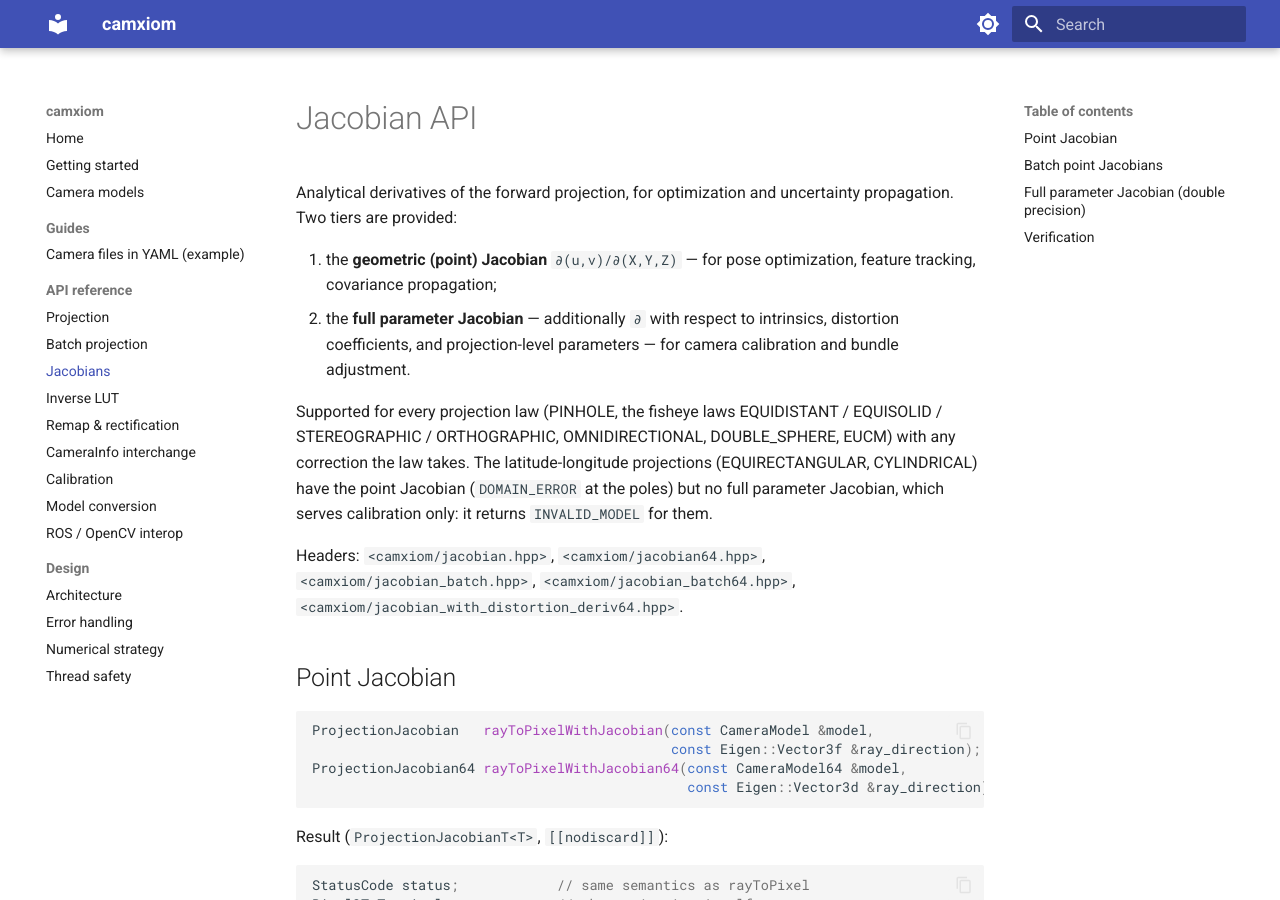
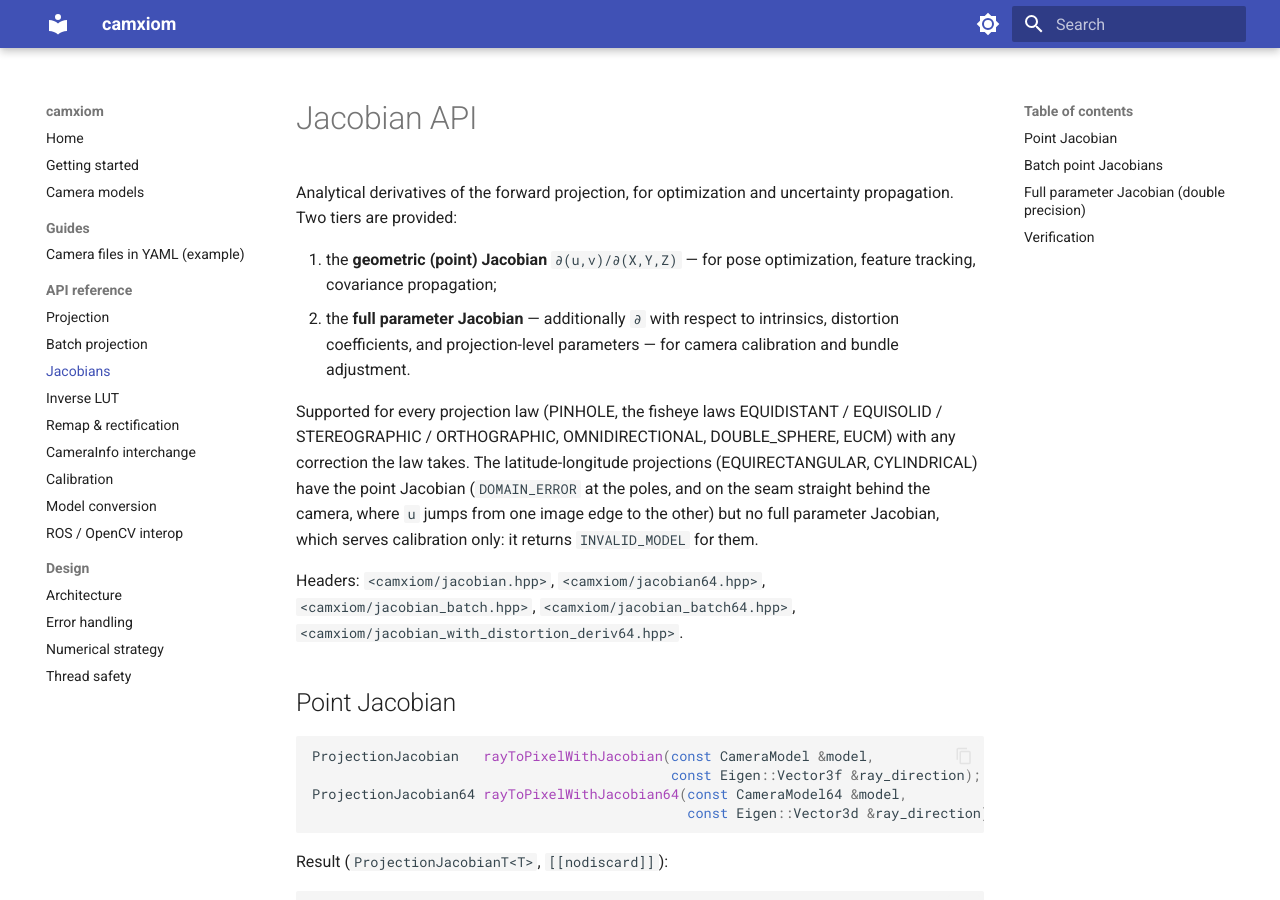
Before and after one commit to tier4/camxiom, an MkDocs documentation site: the page built from docs/api/jacobians.md, in a window 1280 px wide and 900 px high. Built offline with MkDocs 1.6.1 and Material for MkDocs 9.7.7, drawn with Linux system fonts in a browser that asks for light colours.

Commit message:
fix(jacobian): refuse the lat-long seam in the point Jacobian
The seam ray (X = 0 behind the camera) projects onto the left image
edge, but u jumps to the right edge for any ray just to its right, so
the pixel has no derivative there. rayToPixelWithJacobian returned the
one-sided derivative as OK; it now returns DOMAIN_ERROR, as it does at
the poles, in the scalar and batch forms. The projection itself is
unchanged.

```diff
--- a/docs/api/jacobians.md
+++ b/docs/api/jacobians.md
@@ -13,8 +13,9 @@ Supported for every projection law (PINHOLE, the fisheye laws EQUIDISTANT /
 EQUISOLID / STEREOGRAPHIC / ORTHOGRAPHIC, OMNIDIRECTIONAL, DOUBLE_SPHERE,
 EUCM) with any correction the law takes. The latitude-longitude projections
 (EQUIRECTANGULAR, CYLINDRICAL) have the point Jacobian (`DOMAIN_ERROR` at
-the poles) but no full parameter Jacobian, which serves calibration only:
-it returns `INVALID_MODEL` for them.
+the poles, and on the seam straight behind the camera, where `u` jumps from
+one image edge to the other) but no full parameter Jacobian, which serves
+calibration only: it returns `INVALID_MODEL` for them.
 
 Headers: `<camxiom/jacobian.hpp>`, `<camxiom/jacobian64.hpp>`,
 `<camxiom/jacobian_batch.hpp>`, `<camxiom/jacobian_batch64.hpp>`,
```
Also changed, not shown: docs/camera-models.md (+3 -0 lines), 4 other files.
